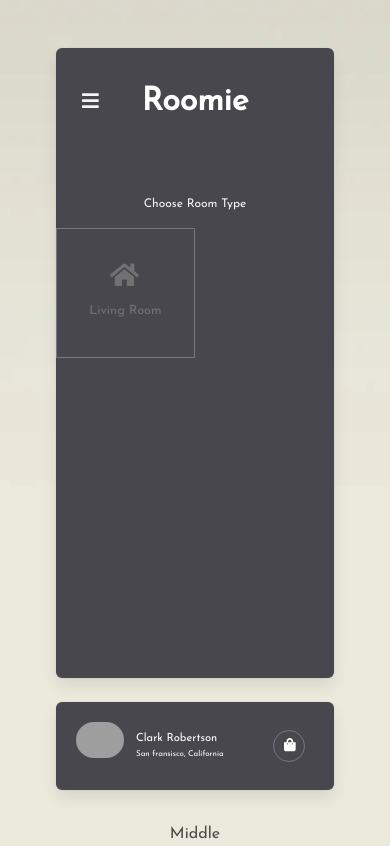
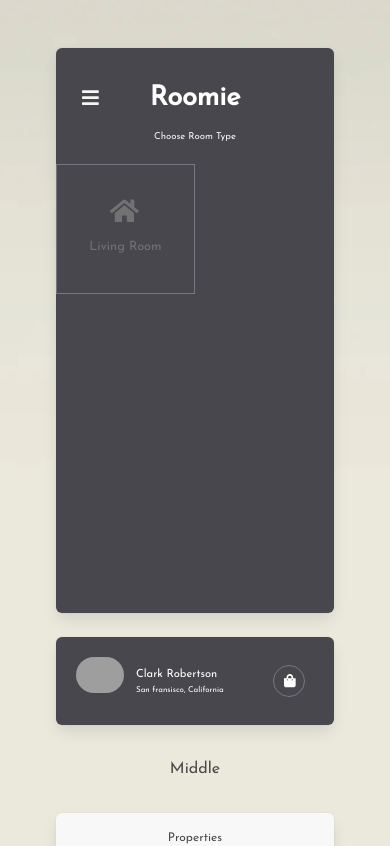
Before and after one commit to Kingkon963/roomie, a Next.js app: page / in a window 390 px wide. Shown: the top 846 px of the page. Built offline with nearby package versions, Linux system fonts and the light colour scheme; grey boxes are pictures that could not be loaded.

Commit message:
responsiveness added

```diff
--- a/components/leftPanel.tsx
+++ b/components/leftPanel.tsx
@@ -57,7 +57,7 @@ export default function LeftPanel({ categories } : {categories: Category[]}) {
               </div>
               <div className="column is-6 has-text-centered is-clickable">
                 <div
-                  className="title has-text-white is-unselectable"
+                  className={`title has-text-white is-unselectable ${styles.logo}`}
                   onClick={() => resetToHome()}
                   onKeyPress={() => {}}
                   tabIndex={0}
@@ -69,7 +69,7 @@ export default function LeftPanel({ categories } : {categories: Category[]}) {
             </nav>
           </div>
           <div className="hero-footer">
-            <div className="columns">
+            <div className="columns is-mobile">
               <div className="column is-3">
                 <button className={styles.menuToggleBtn} type="button" style={{ visibility: 'hidden' }}>
                   <span className="icon has-text-white-ter">
@@ -80,7 +80,7 @@ export default function LeftPanel({ categories } : {categories: Category[]}) {
                 </button>
               </div>
               <div className="column is-6">
-                <p className="subtitle is-size-7 has-text-white-ter mb-3">
+                <p className={`subtitle has-text-white-ter mb-3 ${styles.subtitle}`}>
                   Choose Room Type
                 </p>
               </div>
--- a/styles/leftPanel.module.scss
+++ b/styles/leftPanel.module.scss
@@ -1,3 +1,5 @@
+$sm: 576px;
+
 .leftPanel {
     background-color: transparent;
     transition: all 0.5s ease-in-out;
@@ -22,7 +24,7 @@
     .userAddr{
         font-size: .5rem;
     }
-    @media (min-width: '576px'){
+    @media (min-width: $sm){
         .userName{
             font-size: .9rem;
         }
@@ -31,3 +33,19 @@
         }
     }
 }
+
+.logo {
+    font-size: 1.7rem;
+}
+.subtitle {
+    font-size: .6rem;
+}
+
+@media (min-width: $sm) {
+    .logo {
+        font-size: 2rem;
+    }
+    .subtitle {
+        font-size: .7rem;
+    }
+}
```
